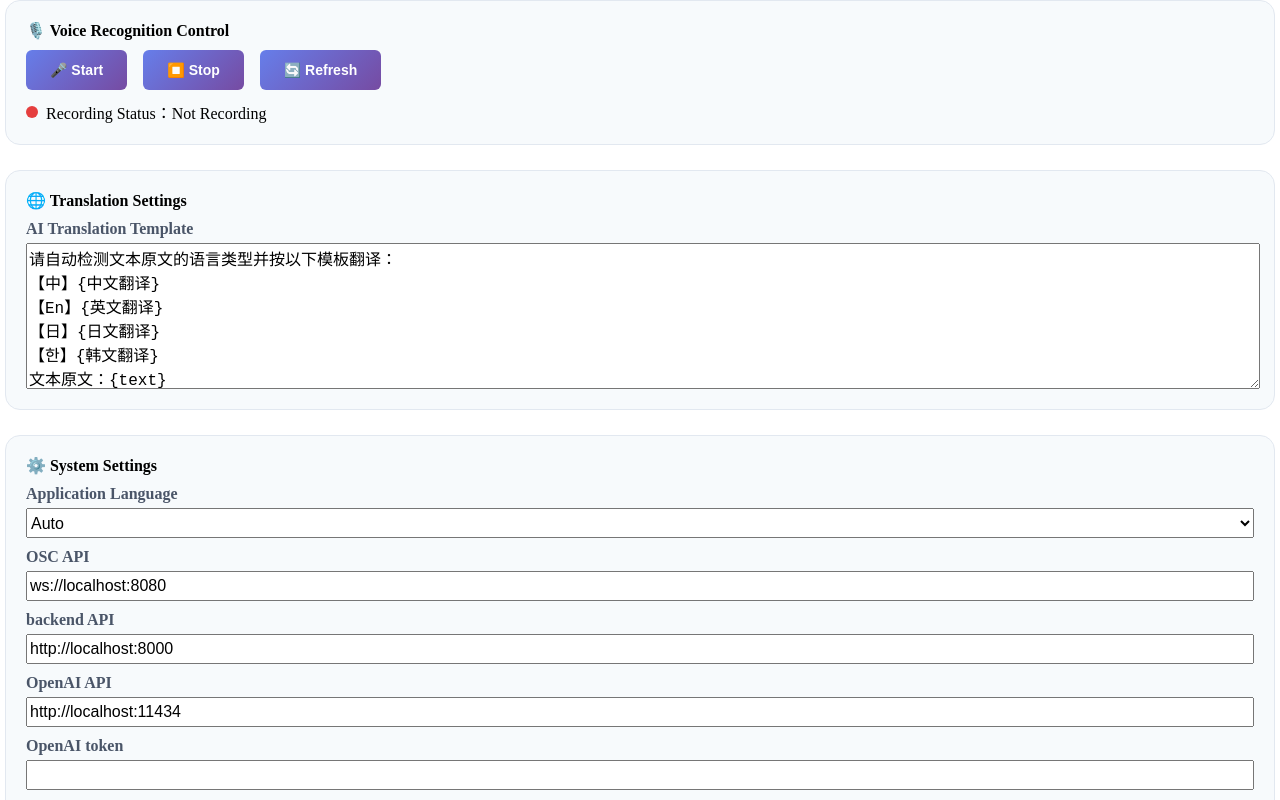
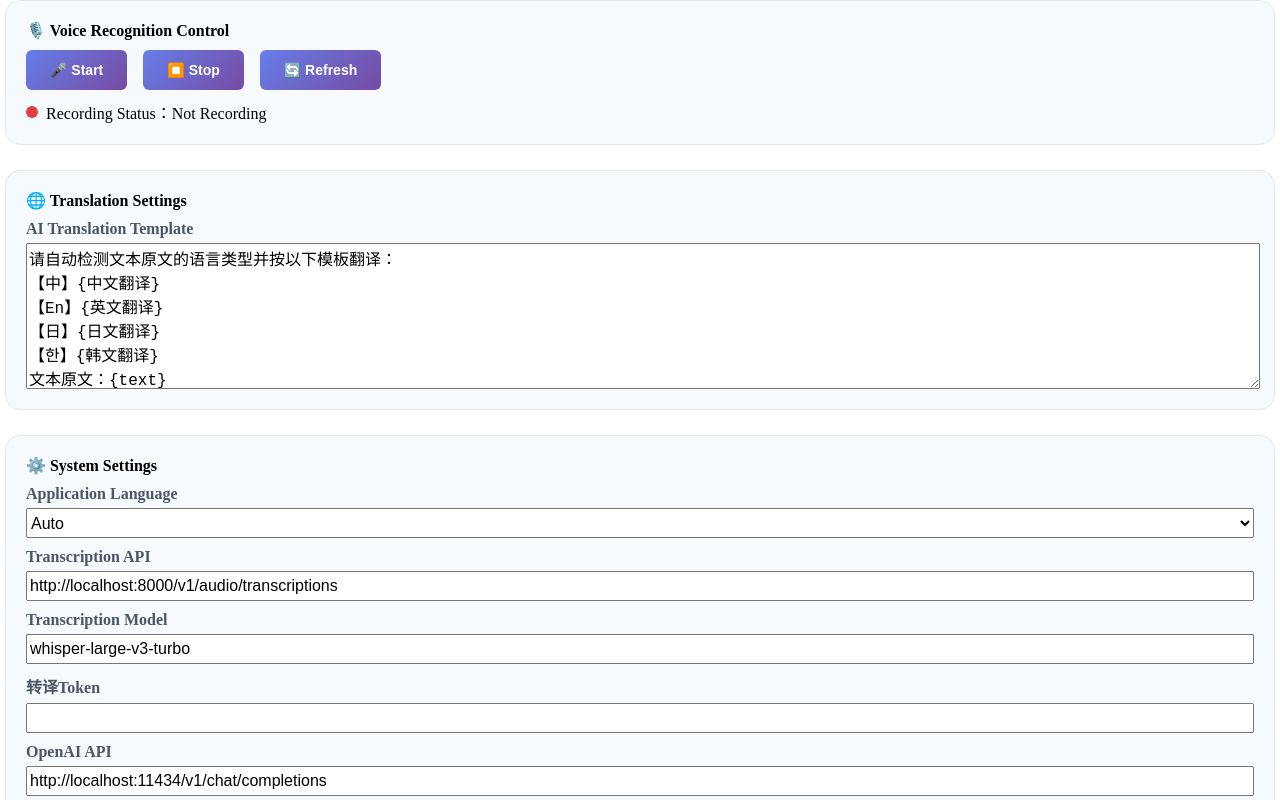
Before and after one commit to assd12138/vrchat-osc-translator, a React (Vite) app: page / in a window 1280 px wide. Shown: the top 800 px of the page. Built offline with nearby package versions, Linux system fonts and the light colour scheme.

Commit message:
feat: 转译也改成openai类型的

```diff
--- a/src/api/index.ts
+++ b/src/api/index.ts
@@ -1,13 +1,7 @@
-import store from "../store/store";
 
 // 封装原生fetch
 const request = async (url: string, options: RequestInit = {}) => {
   const applyOptions = { ...options };
-  let baseUrl = "";
-  if (!url.startsWith("http://") && !url.startsWith("https://")) {
-    baseUrl = store.getState().settings.backend_url;
-  }
-
   const controller = new AbortController();
   const config = {
     ...applyOptions,
@@ -18,7 +12,7 @@ const request = async (url: string, options: RequestInit = {}) => {
   const timeoutId = setTimeout(() => controller.abort(), 60000);
 
   try {
-    const response = await fetch(baseUrl + url, config);
+    const response = await fetch(url, config);
     clearTimeout(timeoutId);
 
     if (!response.ok) throw new Error(`HTTP ${response.status}`);
--- a/src/api/translate.ts
+++ b/src/api/translate.ts
@@ -3,15 +3,22 @@ import { request } from ".";
 /**
  * 根据ai翻译模板和音频文件翻译
  */
-export const translateByAudio = (data: {
+export const transcriptionAudio = (data: {
   /** 音频文件 */
   file: File;
+  api: string;
+  model: string;
+  auth: string;
 }) => {
   const formData = new FormData();
   formData.append("file", data.file, "audio.wav");
-  return request("/inference", {
+  formData.append("model", data.model);
+  return request(data.api, {
     method: "POST",
     body: formData,
+    headers: {
+      Authorization: `Bearer ${data.auth}`,
+    },
   });
 };
 
@@ -21,7 +28,7 @@ export const translateByAI = (data: {
   api: string;
   model: string;
 }) => {
-  return request(data.api + "/v1/chat/completions", {
+  return request(data.api, {
     method: "POST",
     body: JSON.stringify({
       model: data.model,
--- a/src/i18n/translations/en-US.ts
+++ b/src/i18n/translations/en-US.ts
@@ -5,8 +5,8 @@ export default {
   刷新: 'Refresh',
   应用语言: 'Application Language',
   系统设置: 'System Settings',
-  OSC地址: 'OSC API',
-  后端地址: 'backend API',
+  转译地址: 'Transcription API',
+  转译模型: 'Transcription Model',
   openai地址: 'OpenAI API',
   模型名称: 'Model Name',
   AI翻译模板: 'AI Translation Template',
--- a/src/i18n/translations/ja-JP.ts
+++ b/src/i18n/translations/ja-JP.ts
@@ -5,8 +5,8 @@ export default {
   刷新: '更新',
   应用语言: 'アプリケーション言語',
   系统设置: 'システム設定',
-  OSC地址: 'OSCアドレス',
-  后端地址: 'バックエンドAPI',
+  转译地址: 'Transcription API',
+  转译模型: 'Transcription Model',
   openai地址: 'OpenAI API',
   模型名称: 'モデル名',
   AI翻译模板: 'AI翻訳テンプレート',
--- a/src/i18n/translations/ko-KR.ts
+++ b/src/i18n/translations/ko-KR.ts
@@ -5,8 +5,8 @@ export default {
   刷新: '새로고침',
   应用语言: '애플리케이션 언어',
   系统设置: '시스템 설정',
-  OSC地址: 'OSC 주소',
-  后端地址: '백엔드 API',
+  转译地址: 'Transcription API',
+  转译模型: 'Transcription Model',
   openai地址: 'OpenAI API',
   模型名称: '모델 이름',
   AI翻译模板: 'AI 번역 템플릿',
--- a/src/i18n/translations/zh-CN.ts
+++ b/src/i18n/translations/zh-CN.ts
@@ -5,9 +5,10 @@ export default {
   刷新: '刷新',
   应用语言: '应用语言',
   系统设置: '系统设置',
-  OSC地址: 'OSC地址',
-  后端地址: '后端地址',
-  openai地址: 'OpenAI地址',
+  转译地址: '转译API',
+  转译模型: '转译模型',
+  转译Token: '转译Token',
+  openai地址: 'OpenAI API',
   模型名称: '模型名称',
   AI翻译模板: 'AI翻译模板',
   翻译设置: '翻译设置',
--- a/src/panel/audiopanel/index.tsx
+++ b/src/panel/audiopanel/index.tsx
@@ -3,7 +3,7 @@ import globalStyles from "../../styles/index.module.css";
 import styles from "./index.module.css";
 import { MicVAD } from "@ricky0123/vad-web";
 import { encodeWAV } from "@ricky0123/vad-web/dist/utils";
-import { translateByAI, translateByAudio } from "../../api/translate";
+import { translateByAI, transcriptionAudio } from "../../api/translate";
 import { useAppSelector } from "../../store/hook";
 import { invoke } from "@tauri-apps/api/core";
 import { useTranslation } from "react-i18next";
@@ -20,7 +20,7 @@ export default function () {
 
   const start = async () => {
     try {
-      if(myVad.current) return;
+      if (myVad.current) return;
       const vad = await MicVAD.new({
         baseAssetPath: "/vad/",
         onnxWASMBasePath: "/vad/",
@@ -43,11 +43,16 @@ export default function () {
             type: audioBlob.type,
             lastModified: Date.now(),
           });
-          const transcriptionRes = await translateByAudio({ file });
+          const transcriptionRes = await transcriptionAudio({
+            file,
+            api: settings.transcription_url,
+            auth: settings.transcription_token,
+            model: settings.transcription_model
+          });
           const ask = settings.ai_template.replace("{text}", transcriptionRes.text);
           const translationRes = await translateByAI({
+            text: ask,
             token: settings.openai_token,
-            text: ask,
             api: settings.openai_api_url,
             model: settings.openai_model,
           });
@@ -55,13 +60,13 @@ export default function () {
           invoke("send_to_vrc_chat", {
             text: translation
           });
-          eventBus.emit(EventBusEvent.ADD_LOG,t('识别成功',{ transcription: transcriptionRes.text, translation }) )
+          eventBus.emit(EventBusEvent.ADD_LOG, t('识别成功', { transcription: transcriptionRes.text, translation }))
         },
       });
       vad.start();
       myVad.current = vad;
       setRecording(true);
-      eventBus.emit(EventBusEvent.ADD_LOG,t('开始语音识别'))
+      eventBus.emit(EventBusEvent.ADD_LOG, t('开始语音识别'))
     } catch (e) {
       console.error(e);
     }
@@ -73,7 +78,7 @@ export default function () {
     myVad.current = null;
     setSpeaking(false);
     setRecording(false);
-    eventBus.emit(EventBusEvent.ADD_LOG,t('停止语音识别'))
+    eventBus.emit(EventBusEvent.ADD_LOG, t('停止语音识别'))
   };
 
   const refresh = () => {
--- a/src/panel/settingpanel/index.tsx
+++ b/src/panel/settingpanel/index.tsx
@@ -1,6 +1,6 @@
 import { useTranslation } from "react-i18next";
 import { useAppDispatch, useAppSelector } from "../../store/hook";
-import { setBackendUrl, setOpenaiApiUrl, setOscUrl, setOpenaiToken, setOpenaiModel, setLanguage } from "../../store/settings";
+import { setBackendUrl, setOpenaiApiUrl, setOscUrl, setOpenaiToken, setOpenaiModel, setLanguage, setTranscriptionModel, setTranscriptionToken } from "../../store/settings";
 import globalStyles from "../../styles/index.module.css";
 import i18next from "i18next";
 
@@ -8,11 +8,16 @@ export default function () {
   const settings = useAppSelector((state) => state.settings);
   const dispatch = useAppDispatch();
   const { t } = useTranslation()
-  const handleChangeOsc = (url: string) => {
-    dispatch(setOscUrl(url));
-  };
   const handleChangeBackend = (url: string) => {
     dispatch(setBackendUrl(url));
+  };
+
+  const handleChangeTranscriptionModel = (url: string) => {
+    dispatch(setTranscriptionModel(url));
+  };
+
+  const handleChangeTranscriptionToken = (token: string) => {
+    dispatch(setTranscriptionToken(token));
   };
 
   const handleOpenAIApiChange = (url: string) => {
@@ -43,17 +48,23 @@ export default function () {
         <option value="ja">日本語</option>
         <option value="ko">한국어</option>
       </select>
-      <label className={globalStyles.labelS}>{t('OSC地址')}</label>
+      <label className={globalStyles.labelS}>{t('转译地址')}</label>
       <input
         className={globalStyles.inputS}
-        value={settings.osc_url}
-        onChange={(e) => handleChangeOsc(e.target.value)}
+        value={settings.transcription_url}
+        onChange={(e) => handleChangeBackend(e.target.value)}
       />
-      <label className={globalStyles.labelS}>{t('后端地址')}</label>
+      <label className={globalStyles.labelS}>{t('转译模型')}</label>
       <input
         className={globalStyles.inputS}
-        value={settings.backend_url}
-        onChange={(e) => handleChangeBackend(e.target.value)}
+        value={settings.transcription_model}
+        onChange={(e) => handleChangeTranscriptionModel(e.target.value)}
+      />
+      <label className={globalStyles.labelS}>{t('转译Token')}</label>
+      <input
+        className={globalStyles.inputS}
+        value={settings.transcription_token}
+        onChange={(e) => handleChangeTranscriptionToken(e.target.value)}
       />
       <label className={globalStyles.labelS}>{t('openai地址')}</label>
       <input
--- a/src/store/settings.ts
+++ b/src/store/settings.ts
@@ -6,8 +6,10 @@ const settingsSlice = createSlice({
   name: "settings",
   initialState: {
     osc_url: "ws://localhost:8080",
-    backend_url: "http://localhost:8000",
-    openai_api_url: "http://localhost:11434",
+    transcription_url: "http://localhost:8000/v1/audio/transcriptions",
+    transcription_model: "whisper-large-v3-turbo",
+    transcription_token: "",
+    openai_api_url: "http://localhost:11434/v1/chat/completions",
     openai_model: "gemma3:4b",
     openai_token: "",
     ai_template: `请自动检测文本原文的语言类型并按以下模板翻译：
@@ -24,8 +26,14 @@ const settingsSlice = createSlice({
       redux_store(REHYDRATE_KEYS.SETTING_OSC_URL, action.payload);
     },
     setBackendUrl: (state, action: PayloadAction<string>) => {
-      state.backend_url = action.payload;
+      state.transcription_url = action.payload;
       redux_store(REHYDRATE_KEYS.SETTING_BACKEND_URL, action.payload);
+    },
+    setTranscriptionModel: (state, action: PayloadAction<string>) => {
+      state.transcription_model = action.payload;
+    },
+    setTranscriptionToken: (state, action: PayloadAction<string>) => {
+      state.transcription_token = action.payload;
     },
     setAiTemplate: (state, action: PayloadAction<string>) => {
       state.ai_template = action.payload;
@@ -47,7 +55,7 @@ const settingsSlice = createSlice({
   },
 });
 
-export const { setOscUrl, setBackendUrl, setAiTemplate, setOpenaiApiUrl, setOpenaiModel, setOpenaiToken, setLanguage } =
+export const { setOscUrl, setBackendUrl, setAiTemplate, setOpenaiApiUrl, setOpenaiModel, setOpenaiToken, setLanguage, setTranscriptionModel, setTranscriptionToken } =
   settingsSlice.actions;
 
 export default settingsSlice;
```
